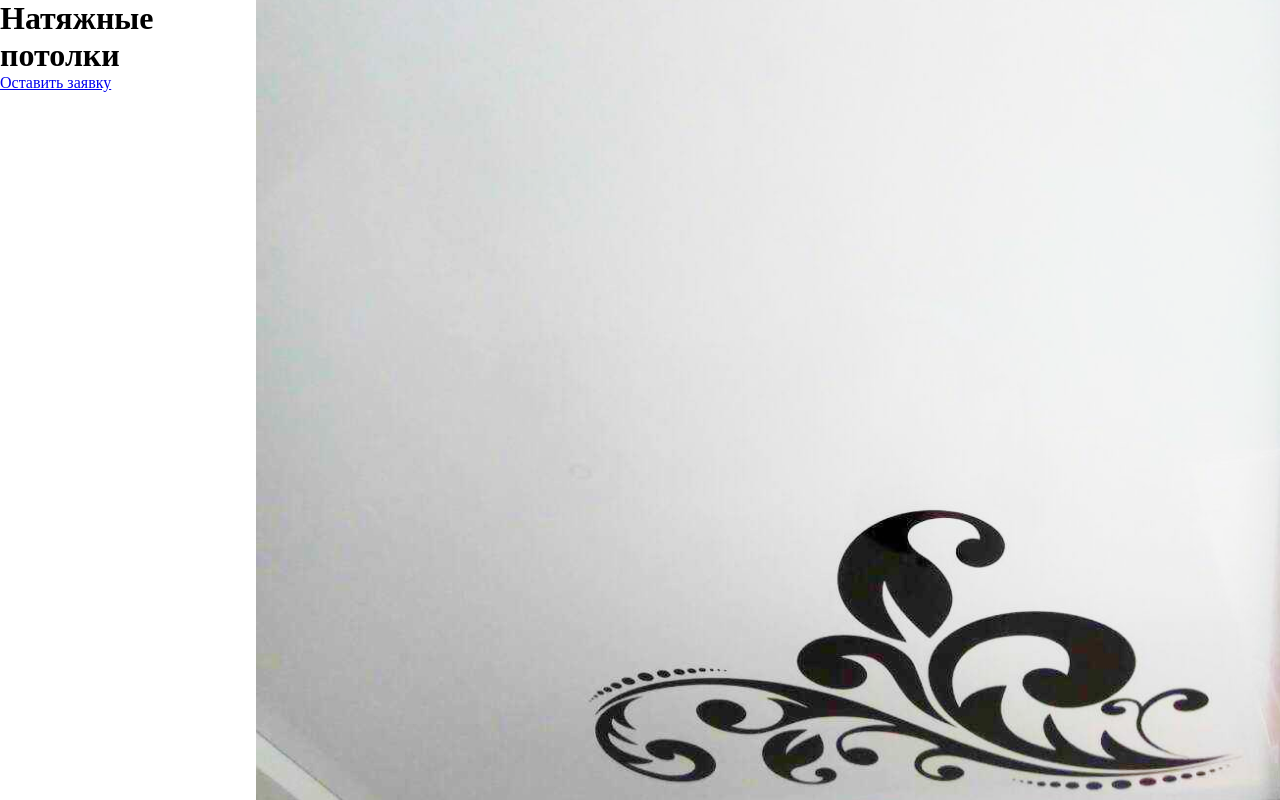
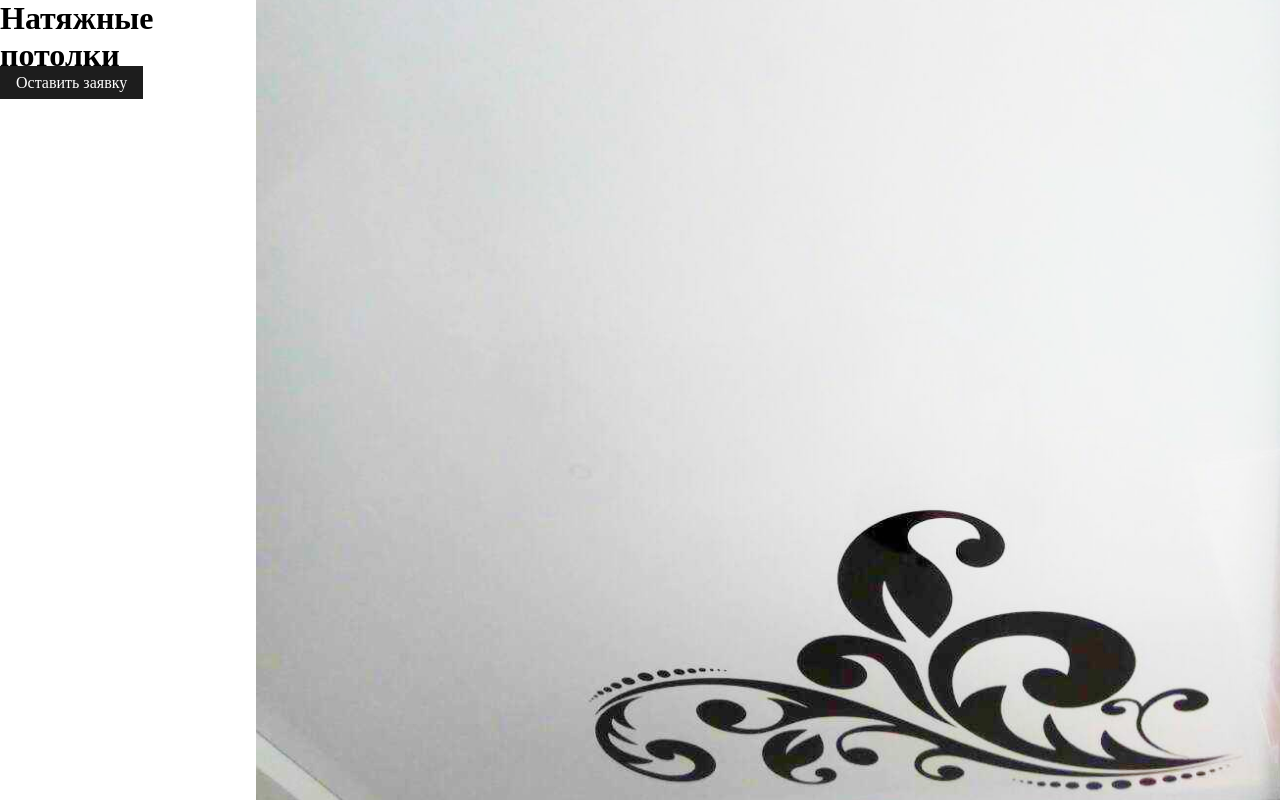
Before and after one commit to lo7656/Upgrade, a plain HTML site: page index.html in a window 1280 px wide. Drawn offline with Linux system fonts and the light colour scheme.

Commit message:
something

```diff
--- a/assets/scss/banner.scss
+++ b/assets/scss/banner.scss
@@ -17,5 +17,15 @@
 
     &__content{
         width: 20vw;
+
+        &-button{
+            background-color:#1D1D1D;
+            padding-left: 1rem;
+            padding-right: 1rem;
+            padding-top: 0.5rem;
+            padding-bottom: 0.5rem;
+            text-decoration: none;
+            color: #FFFFFF;
+        }
     }
 }
```
Also changed, not shown: assets/css/main.css, 1 other file.
